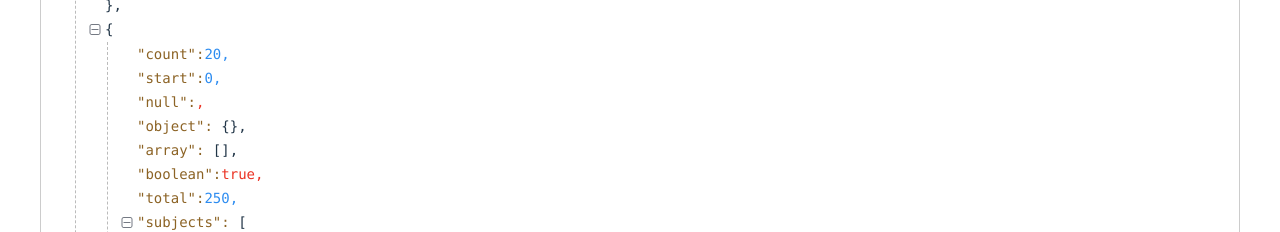
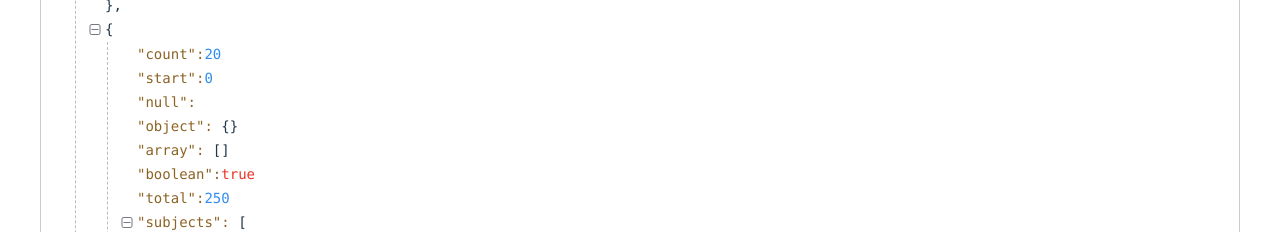
Before and after one commit to lgcxc/json-view-next, a Vue app: page / in a window 1280 px wide. Shown: the part 346-578 px from the top of the page. Built offline with nearby package versions, Linux system fonts and the light colour scheme.

Commit message:
feat: 逗号不要了

```diff
--- a/src/packages/json-view-next/index.vue
+++ b/src/packages/json-view-next/index.vue
@@ -75,7 +75,7 @@
             >{{ prefix }}{{ innerclosed ? '...' + subfix : '' }}
             <span class="json-note">{{ innerclosed ? length + ' items' : '' }}</span>
           </span>
-          <span v-if="!length">{{ `${isArray ? '[]' : '{}'}${isLast ? '' : ','}` }}</span>
+          <span v-if="!length">{{ `${isArray ? '[]' : '{}'}${isLast ? '' : ''}` }}</span>
         </p>
         <div v-if="!innerclosed && length" class="json-body">
           <template v-for="(item, index) in items">
@@ -115,7 +115,7 @@
                   <span>{{ getDataType(item.value) === 'string' ? '"' : '' }}</span>
                 </template>
 
-                <span>{{ index === items.length - 1 ? '' : ',' }}</span>
+                <!--                <span>{{ index === items.length - 1 ? '' : ',' }}</span>-->
               </span>
             </p>
           </template>
```
Also changed, not shown: .changeset/smooth-pears-study.md (added).
